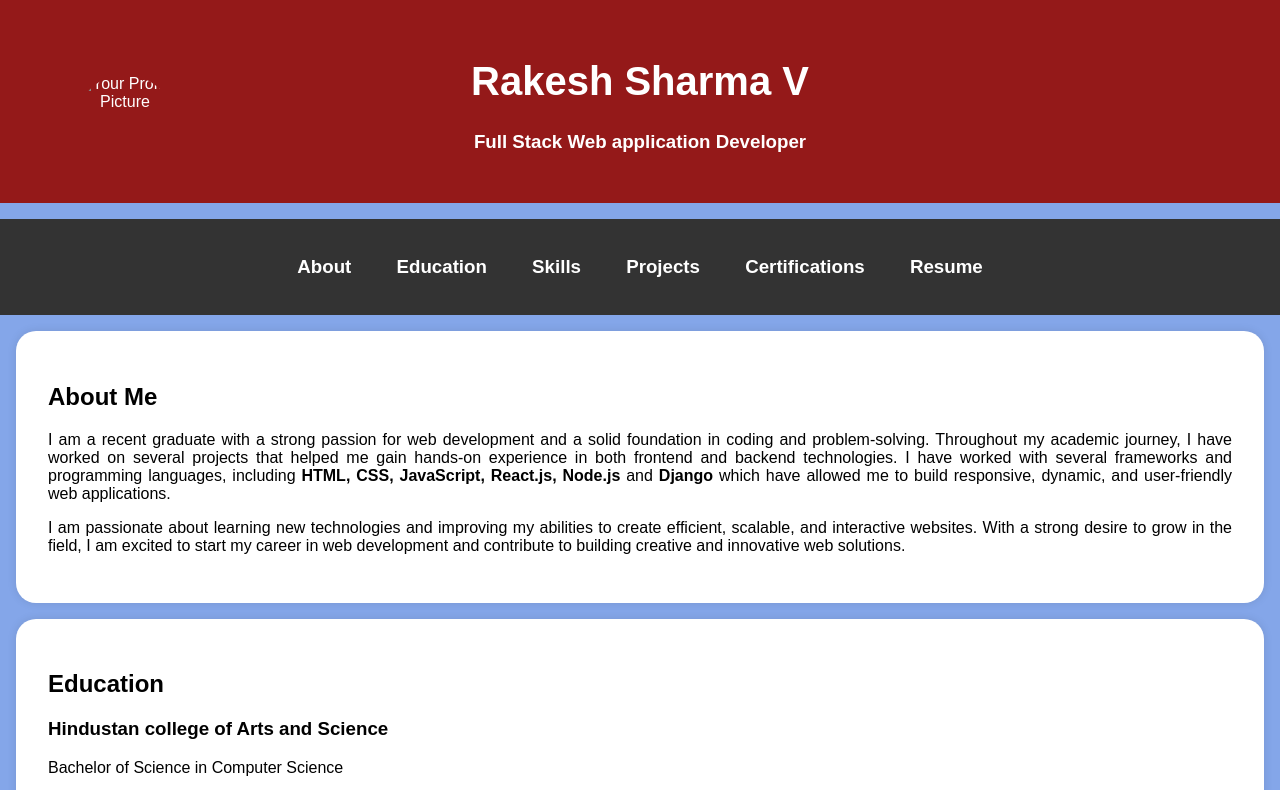
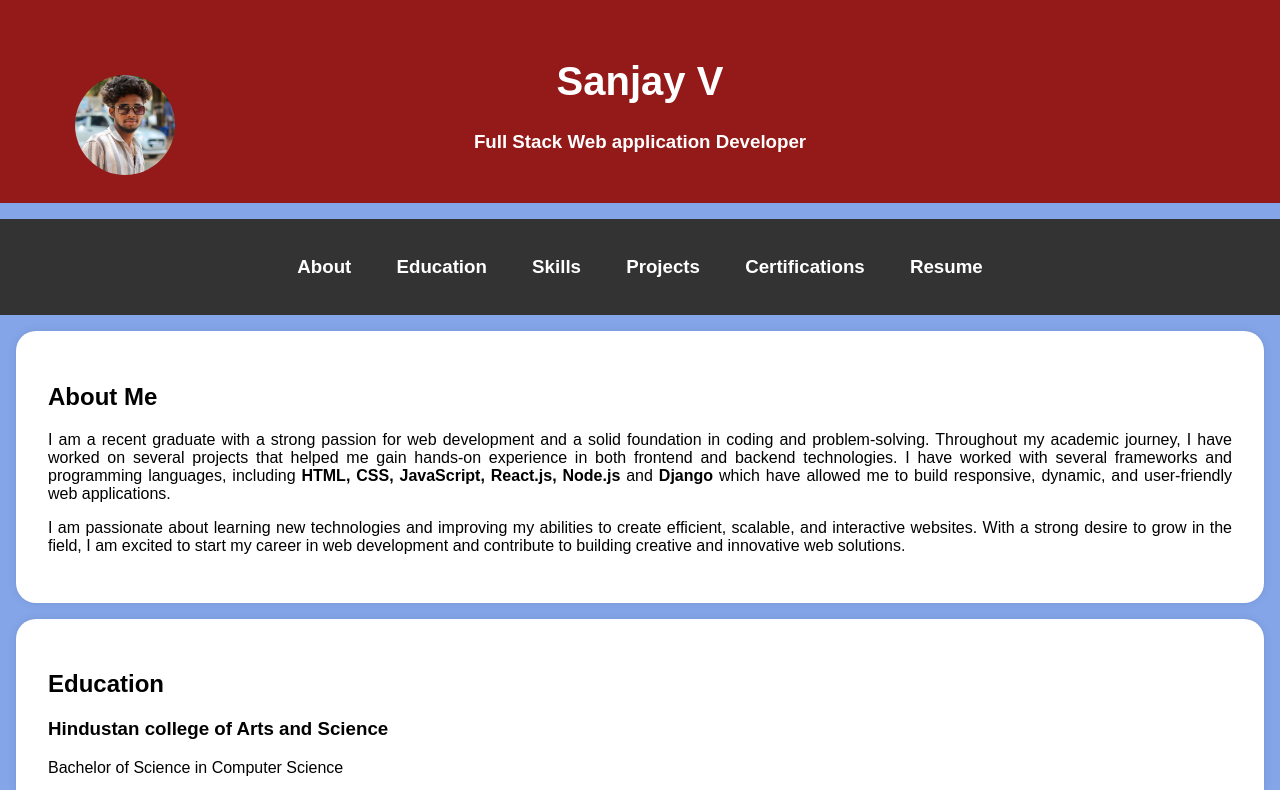
Before and after one commit to sanjay9588/Sanjay.portfolio, a plain HTML site: page index.html in a window 1280 px wide. Shown: the top 790 px of the page. Drawn offline with Linux system fonts and the light colour scheme.

Commit message:
Update index.html

```diff
--- a/index.html
+++ b/index.html
@@ -96,8 +96,8 @@
     <header>
         <div class="header-content">
             <!-- Add your profile picture here -->
-            <img src="profilephoto.jpg" alt="Your Profile Picture" class="profile-picture">
-            <h1> Rakesh Sharma V </h1>
+            <img src="sanjay.jpg" alt="Your Profile Picture" class="profile-picture">
+            <h1> Sanjay V </h1>
             <h3><b>Full Stack Web application  Developer</b></h3>
         </div>
     </header>
@@ -225,7 +225,7 @@
     </section>
 
     <footer>
-        <p>&copy; 2025 Rakesh Sharma V</p>
+        <p>&copy; 2025 Sanjay V</p>
     </footer>
 
     <script>
```
